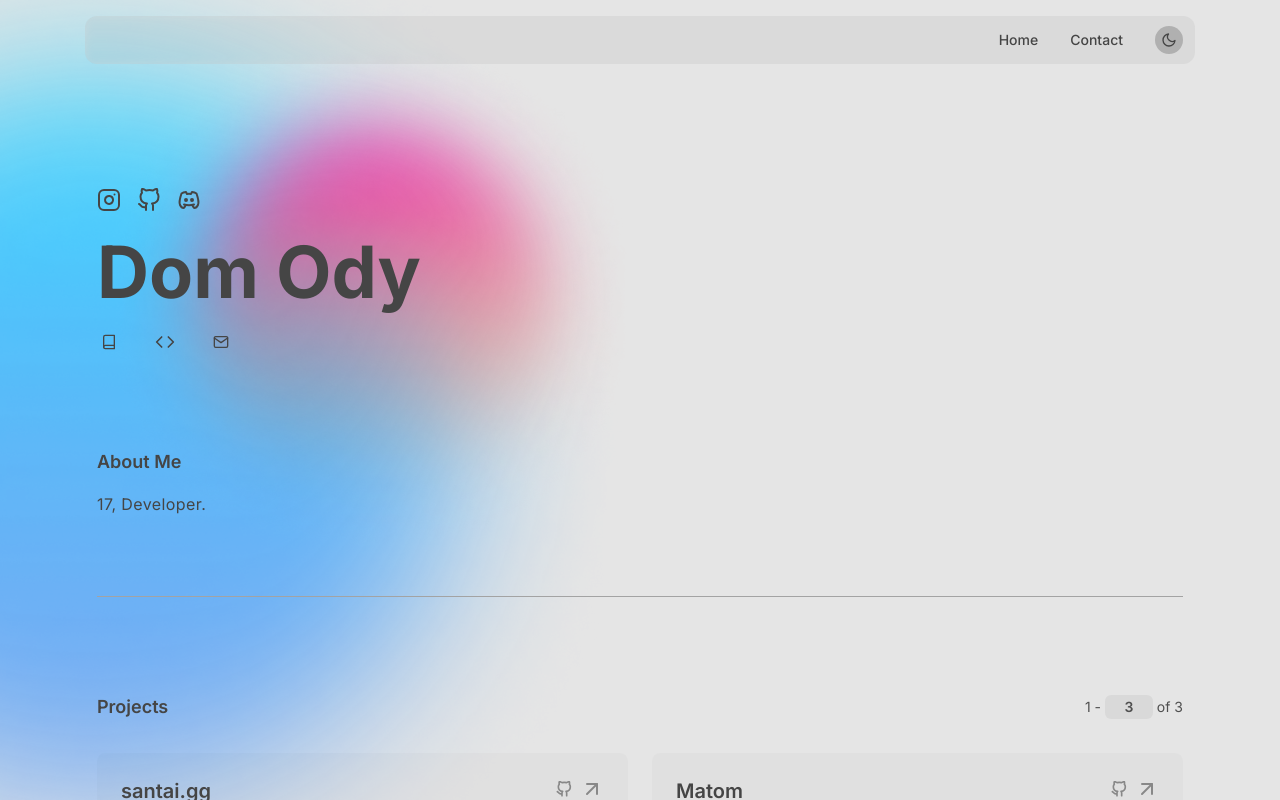
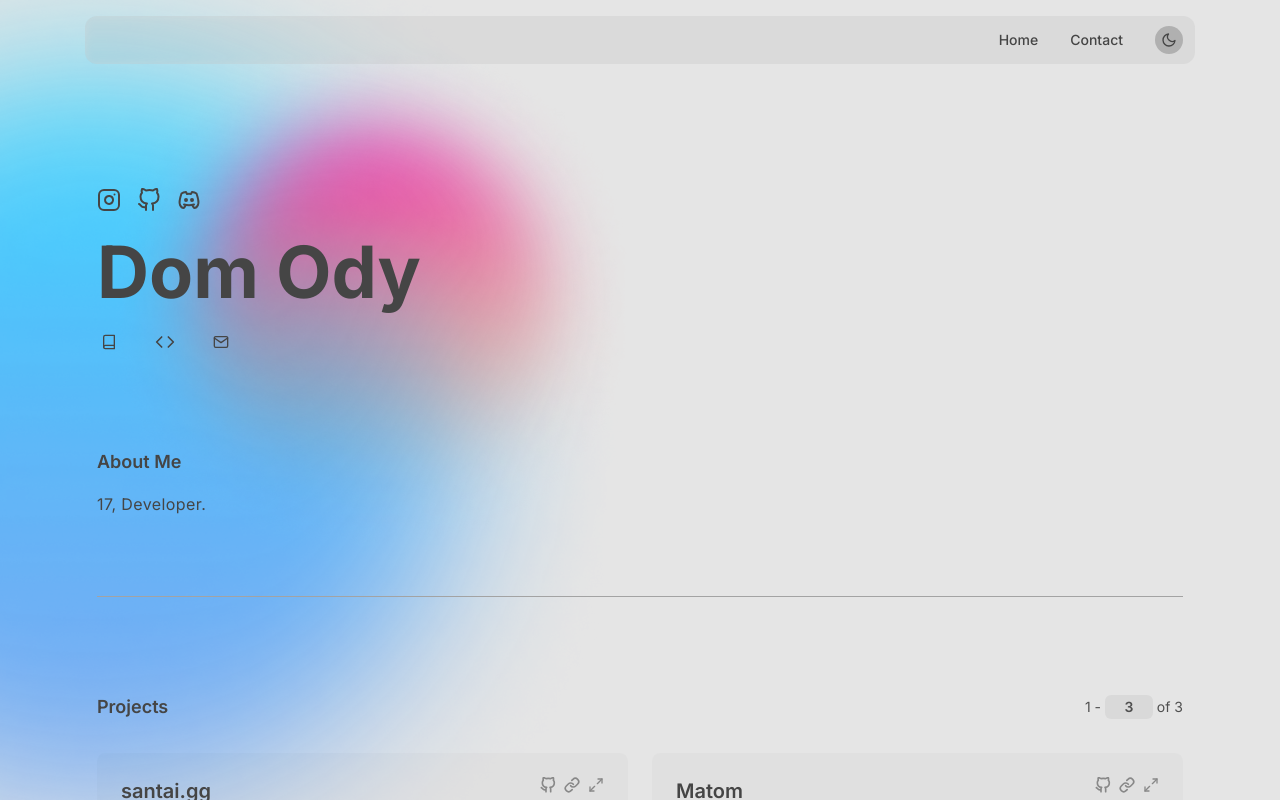
Before and after one commit to domody/v1, a Next.js app: page / in a window 1280 px wide. Built offline with nearby package versions, Linux system fonts and the light colour scheme.

Commit message:
project slug pages added and project card functionality changed

```diff
--- a/src/app/(pages)/page.js
+++ b/src/app/(pages)/page.js
@@ -72,17 +72,14 @@ export default function Home() {
 
   useEffect(() => {
     const loadImage = async () => {
-      if (rand != null)
-      {
+      if (rand != null) {
         const image = await import(`@/app/assets/gradients-light/${rand}.png`);
         setBgImage(image.default);
       }
-
     };
 
     loadImage();
   }, [rand]);
-
 
   // {Math.floor((new Date() - new Date("2007-02-06")) / (1000 * 60 * 60 * 24 * 365.25))}
   return (
@@ -121,7 +118,7 @@ export default function Home() {
                       <IconBrandDiscord />
                     </IconButton>
                   </div>
-                  <h1 className="text-6xl sm:text-7xl font-bold">Dom Ody</h1>
+                  <h1 className="text-6xl font-bold sm:text-7xl">Dom Ody</h1>
                   {/* <h2 className="text-xl font-medium">Developer</h2> */}
                   <div className="mt-8 flex items-center justify-start space-x-8">
                     <Book className="h-4 cursor-pointer transition-all hover:scale-125" />
--- /dev/null
+++ b/src/app/(pages)/projects/[slug]/page.js
@@ -0,0 +1,38 @@
+'use client';
+import { useParams } from 'next/navigation';
+import { useRedirect } from '@/app/hooks/useRedirect';
+
+import Navbar from '@/app/components/navigation/Navbar';
+import Footer from '@/app/components/navigation/Footer';
+
+import projectData from '@/app/project-data.json';
+
+export default function Page() {
+  const { slug } = useParams();
+  const { redirected, runRedirect } = useRedirect();
+
+  const decodedSlug = decodeURIComponent(slug);
+
+  const project = projectData.projects.find(
+    (project) => project.title === decodedSlug,
+  );
+
+  return (
+    <main
+      className={`page-scrollbar scrollbar-light dark:scrollbar-dark h-screen min-h-screen w-screen overflow-x-hidden overflow-y-scroll transition-opacity duration-300 ${redirected ? 'opacity-0' : 'opacity-100'} `}
+      // style={{
+      //   background: `radial-gradient(150px at ${mousePos.x}px ${mousePos.y}px, rgba(16, 70, 110, 0.10), transparent 80%)`,
+      // }}
+    >
+      <Navbar redirected={redirected} runRedirect={runRedirect} />
+      <div className="flex h-full flex-col items-center justify-between pt-44 font-normal text-nero-800 dark:text-nero-200">
+        <div className="container flex w-full flex-col items-start justify-start gap-y-2">
+          <p> &rsaquo; Projects</p>
+          <h2 className="text-3xl font-semibold">{project.title}</h2>
+        </div>
+
+        <Footer />
+      </div>
+    </main>
+  );
+}
--- a/src/app/components/information/ProjectCard.js
+++ b/src/app/components/information/ProjectCard.js
@@ -1,22 +1,88 @@
 import '@/app/styles/globals.css';
-import React from 'react';
+import React, { useState } from 'react';
 
-import { ArrowUpRight, GitHub } from 'react-feather';
+import { Minimize2, Maximize2, Link, GitHub } from 'react-feather';
 
-const ProjectCard = ({ date, title, text, tags, link, repo, redirected, runRedirect }) => {
+const ProjectCard = ({
+  date,
+  title,
+  text,
+  tags,
+  link,
+  repo,
+  redirected,
+  runRedirect,
+}) => {
   const shouldOpenInNewTab = link !== '/';
+  const [open, setOpen] = useState(false);
+  const toggleOpen = () => {
+    setOpen(!open);
+  };
 
-  const openProjectSite = () => {
-    if (link) {
-      runRedirect(link)
+  const handleRedirect = (_link, internal = false) => {
+    console.log(_link);
+    if (_link) {
+      runRedirect(_link, internal);
     }
   };
 
   return (
     <>
       <div
-        className="group/container relative animate-fade transition-all hover:!scale-[1.02] hover:!opacity-100 group-hover:scale-[0.99] group-hover:opacity-50"
-        onClick={openProjectSite}
+        className={`group/container just-start z-20 flex animate-fade cursor-pointer items-start rounded-lg bg-black/[0.02] p-6 text-nero-800 blur-none transition-all hover:!scale-[1.02] hover:bg-neutral-300 hover:!opacity-100 group-hover:scale-[0.99] group-hover:opacity-50 dark:bg-white/[0.005] dark:text-nero-200 hover:dark:bg-[#040404]`}
+        onClick={() => handleRedirect(`/projects/${title}`, true)}
+      >
+        <div className="flex w-full flex-col items-start justify-start">
+          <div className="flex w-full items-start justify-between">
+            <div className="flex flex-col items-start justify-start">
+              <h1 className="text-xl font-semibold">{title}</h1>
+              <p className="text-xs text-nero-800">{date}</p>
+            </div>
+            <div className="flex items-center justify-center gap-x-2">
+              <GitHub
+                strokeWidth={2.5}
+                className="peer/icons size-4 origin-center text-nero-400 transition-all hover:size-5 hover:text-nero-600 dark:hover:text-nero-100"
+                onClick={() => handleRedirect(`https://github.com${repo}`)}
+              />
+              <Link
+                strokeWidth={2.5}
+                className="peer/icons size-4 origin-center text-nero-400 transition-all hover:size-5 hover:text-nero-600 dark:hover:text-nero-100"
+                onClick={() => handleRedirect(link)}
+              />
+              <Maximize2 className="peer/icons size-4 text-nero-400 transition-all group-hover/container:scale-125 group-hover/container:text-nero-600 peer-hover/icons:scale-100 dark:group-hover/container:text-nero-100" />
+            </div>
+          </div>
+
+          <p className="font-base mt-4 line-clamp-4 text-sm text-nero-500 dark:text-nero-400">
+            {text}
+          </p>
+
+          <div className="mt-6 flex w-full flex-wrap items-start justify-start">
+            {tags.map((tag) => (
+              <div
+                className={`mr-1.5 mt-2 flex items-start justify-end rounded-full px-3 py-2 ${tag === 'In Progress' ? 'bg-amber-700/50 dark:bg-amber-950/50' : 'bg-teal-700/50 dark:bg-teal-950/50'}`}
+                key={tag}
+              >
+                <p
+                  className={`text-xs font-semibold ${tag === 'In Progress' ? 'text-amber-200 dark:text-amber-300' : 'text-teal-200 dark:text-teal-300'}`}
+                >
+                  {tag}
+                </p>
+              </div>
+            ))}
+          </div>
+        </div>
+      </div>
+    </>
+  );
+};
+
+export default ProjectCard;
+
+{
+  /* <div
+className="group/container absolute animate-fade transition-all hover:!scale-[1.02] hover:!opacity-100 group-hover:scale-[0.99] group-hover:opacity-50"
+onClick={openProjectDetails}
 >
 <div className="z-20 flex cursor-pointer flex-col items-start justify-start rounded-lg bg-black/[0.02] p-6 text-nero-800 blur-none transition-all hover:bg-neutral-300 dark:bg-white/[0.005] dark:text-nero-200 hover:dark:bg-[#040404]">
   <div className="flex w-full items-start justify-between">
@@ -59,9 +125,5 @@ const ProjectCard = ({ date, title, text, tags, link, repo, redirected, runRedir
     ))}
   </div>
 </div>
-      </div>
-    </>
-  );
-};
-
-export default ProjectCard;
+</div> */
+}
--- a/src/app/components/navigation/Navbar.js
+++ b/src/app/components/navigation/Navbar.js
@@ -27,7 +27,7 @@ const Navbar = ({ redirected, runRedirect }) => {
 
   const handleLinkClick = (link) => {
     if (link) {
-      runRedirect(link, false, true);
+      runRedirect(link, true);
     }
   };
 
@@ -40,7 +40,8 @@ const Navbar = ({ redirected, runRedirect }) => {
           </div>
           <div className="flex h-full items-center justify-start text-nero-800 dark:text-white">
             <div className="mr-8 hidden h-full items-center justify-start space-x-8 text-sm font-medium md:flex">
-              {data.links.length > 0 && data.links.map((link) => {
+              {data.links.length > 0 &&
+                data.links.map((link) => {
                   return (
                     <p
                       key={link.id}
@@ -49,8 +50,7 @@ const Navbar = ({ redirected, runRedirect }) => {
                     >
                       {link.title}
                     </p>
-                )
-
+                  );
                 })}
             </div>
             <div className="flex h-full items-center justify-start space-x-3">
@@ -64,7 +64,7 @@ const Navbar = ({ redirected, runRedirect }) => {
                   <Moon className="h-4 w-4" />
                 )}
               </div>
-              <div className="flex aspect-square cursor-pointer items-center justify-center rounded-full bg-nero-300 p-1.5 dark:bg-nero-800 sm:hidden">
+              <div className="flex aspect-square cursor-pointer items-center justify-center rounded-full bg-nero-300 p-1.5 sm:hidden dark:bg-nero-800">
                 <Menu className="h-4 w-4" />
               </div>
             </div>
--- a/src/app/hooks/useRedirect.js
+++ b/src/app/hooks/useRedirect.js
@@ -3,20 +3,15 @@ import { useState } from 'react';
 function useRedirect() {
   const [redirected, setRedirected] = useState(false);
 
-  function runRedirect(link, newPage = true, internal = false) {
+  function runRedirect(link, internal = false) {
     setRedirected(true);
     setTimeout(() => {
-      if (newPage) {
+      if (!internal) {
         window.open(link, '_blank', 'noopener,noreferrer');
-      }
-      else {
+        setRedirected(false);
+      } else {
         window.location.href = link;
       }
-
-      if (internal == false) {
-        setRedirected(false);
-      }
-
     }, 250);
   }
 
--- a/src/app/project-data.json
+++ b/src/app/project-data.json
@@ -29,7 +29,7 @@
       "title": "Matom",
       "date": "Current",
       "para": "Lorem ipsum dolor sit amet, consectetur adipisicing elit. Eligendi error in provident tenetur quo quibusdam eos laborum explicabo possimus ipsam, esse harum quas illo officia a sunt deserunt voluptate voluptatibus? Lorem ipsum dolor sit amet, consectetur adipisicing elit.",
-      "tags": ["In Progress","Next.js", "Firebase", "Collaborative"],
+      "tags": ["In Progress", "Next.js", "Firebase", "Collaborative"],
       "link": null,
       "repo": "/domody/matom"
     },
```
Lines whose indentation alone changed are shown as unchanged.
